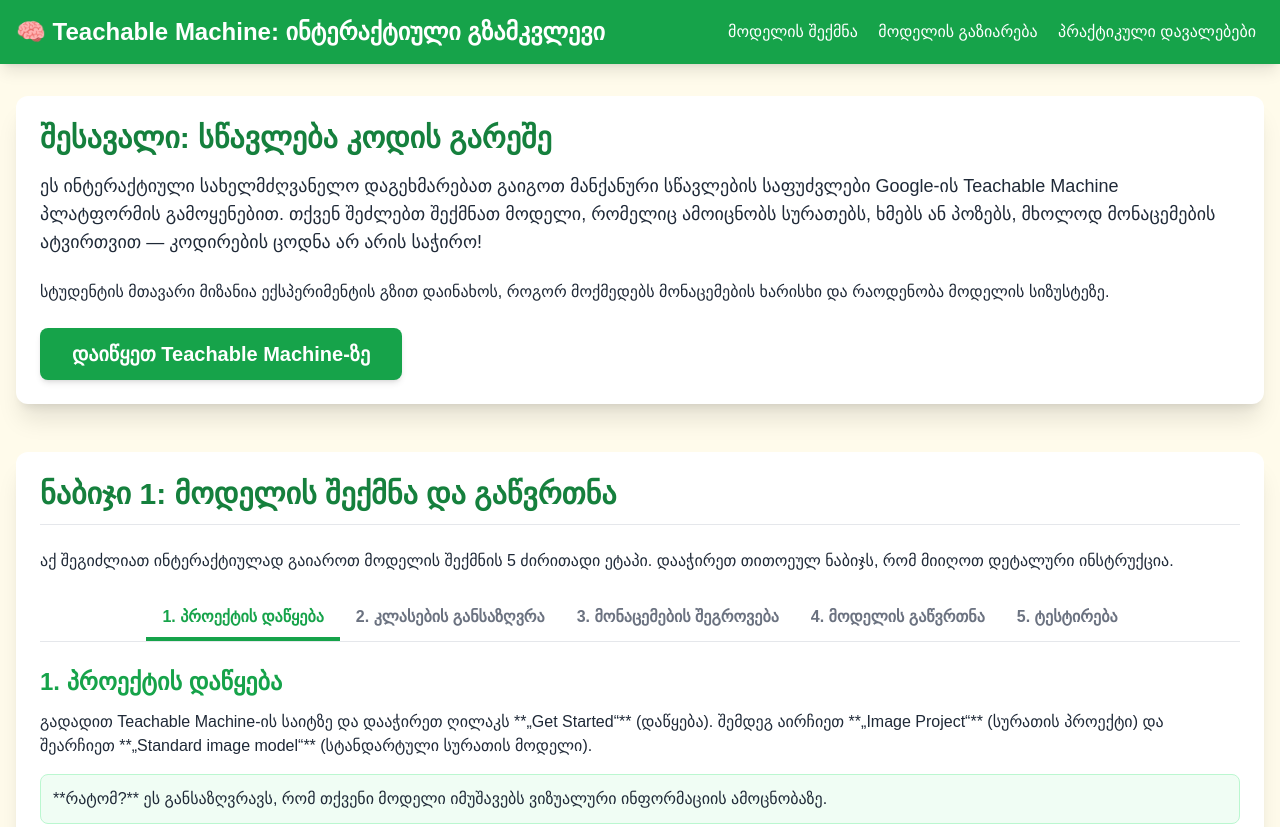
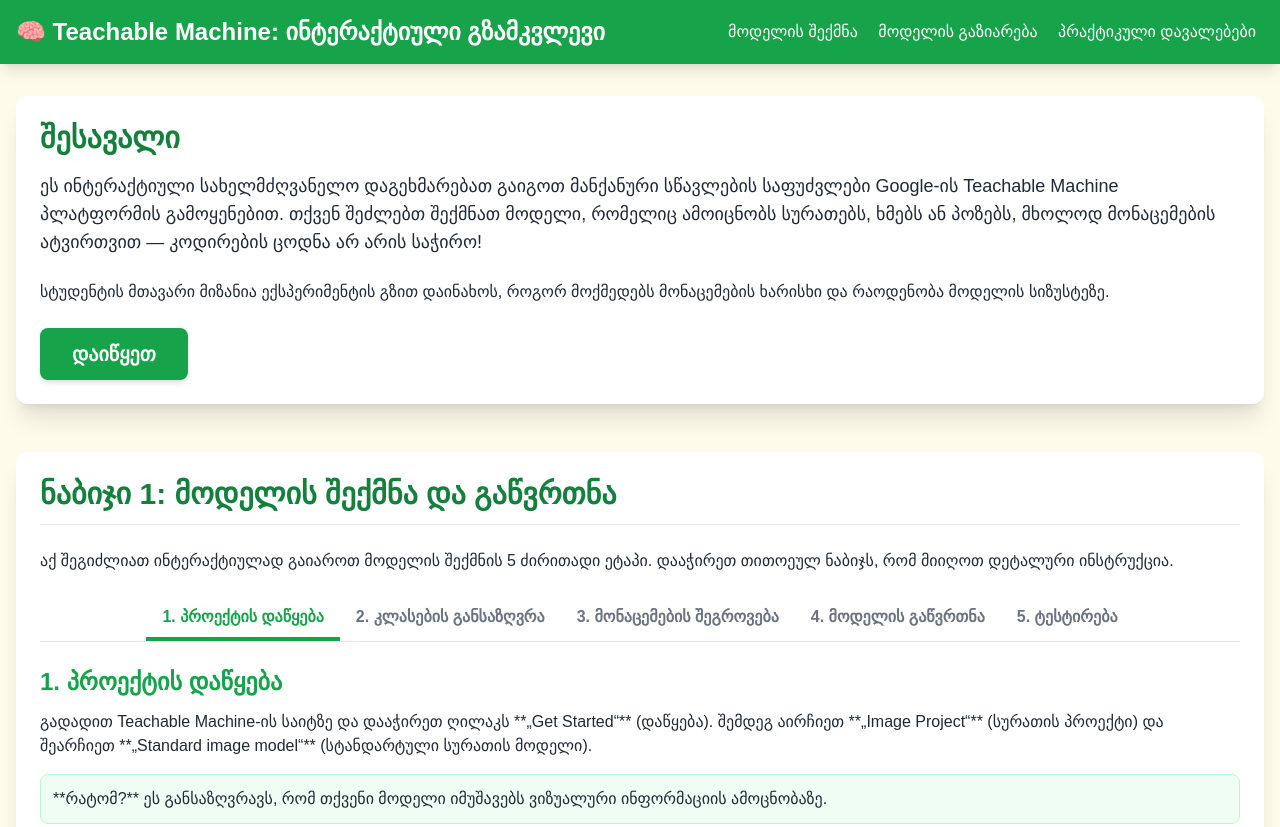
Before and after one commit to maikomekok/Teachable_machine_buckswood, a plain HTML site: page index.html in a window 1280 px wide. Shown: the top 827 px of the page. Drawn offline with nearby package versions, Linux system fonts and the light colour scheme; a web font is replaced by a local one.

Commit message:
Update index.html

```diff
--- a/index.html
+++ b/index.html
@@ -1,7 +1,4 @@
-<!-- Chosen Palette: Warm Educational Neutrals (Bg: Amber-50, Accent: Green-600) -->
-<!-- Application Structure Plan: The SPA is structured as a process flow guide for a student, followed by a dedicated interactive section for the teacher (sharing options). This structure prioritizes the primary user (student) by placing the step-by-step creation guide first using an interactive tab system (Flow/Process Visualization). The Teacher/Sharing section uses a toggle (Tabbed/Toggled Content) to clearly delineate the two sharing methods, making decision-making easier for the instructor. Key data points (like 50-100 images) are highlighted as dynamic stats. -->
-<!-- Visualization & Content Choices: Summary: Instructional Text -> Goal -> Guide student interaction -> Viz/Presentation Method -> Interactive Flowchart (HTML/JS) / Dynamic Stats / Toggle Content / Chart.js Bar Chart Simulation -> Justification -> Replaces static text with guided, sequential interaction (flowchart) and clarifies teacher choices (toggle). A simulated "Model Quality" bar chart is included to introduce data visualization concepts related to model training, even without source numerical data, to fulfill the mandatory viz requirement. -> Library/Method - Vanilla JS for flow logic and Chart.js for visualization. - Confirming NO SVG/Mermaid, supporting the DESIGNED structure. -->
-<!-- CONFIRMATION: NO SVG graphics used. NO Mermaid JS used. -->
+
 <html lang="ka">
 <head>
     <meta charset="UTF-8">
@@ -40,7 +37,7 @@
 
         <!-- SECTION 1: INTRO & TOOL ACCESS -->
         <section class="mb-12 p-6 bg-white shadow-xl rounded-xl">
-            <h2 class="text-3xl font-bold text-green-700 mb-4">შესავალი: სწავლება კოდის გარეშე</h2>
+            <h2 class="text-3xl font-bold text-green-700 mb-4">შესავალი</h2>
             <p class="text-lg mb-6">
                 ეს ინტერაქტიული სახელმძღვანელო დაგეხმარებათ გაიგოთ მანქანური სწავლების საფუძვლები Google-ის Teachable Machine პლატფორმის გამოყენებით. თქვენ შეძლებთ შექმნათ მოდელი, რომელიც ამოიცნობს სურათებს, ხმებს ან პოზებს, მხოლოდ მონაცემების ატვირთვით — კოდირების ცოდნა არ არის საჭირო!
             </p>
@@ -48,7 +45,7 @@
                 სტუდენტის მთავარი მიზანია ექსპერიმენტის გზით დაინახოს, როგორ მოქმედებს მონაცემების ხარისხი და რაოდენობა მოდელის სიზუსტეზე.
             </p>
             <a href="https://teachablemachine.withgoogle.com/" target="_blank" class="inline-block px-8 py-3 bg-green-600 text-white text-xl font-bold rounded-lg shadow-md hover:bg-green-700 transition transform hover:scale-105">
-                დაიწყეთ Teachable Machine-ზე
+                დაიწყეთ
             </a>
         </section>
 
```
